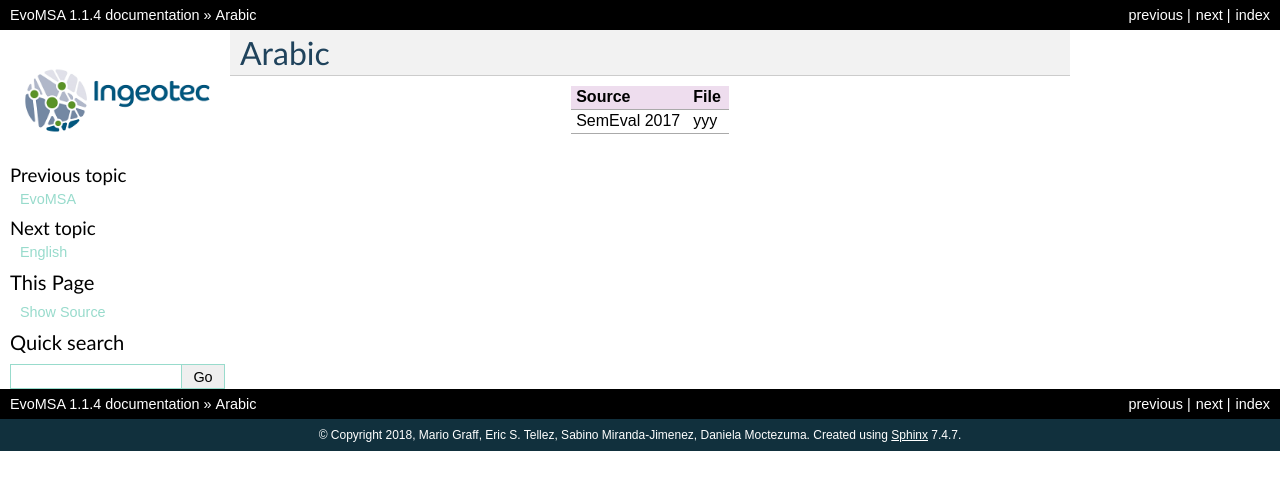
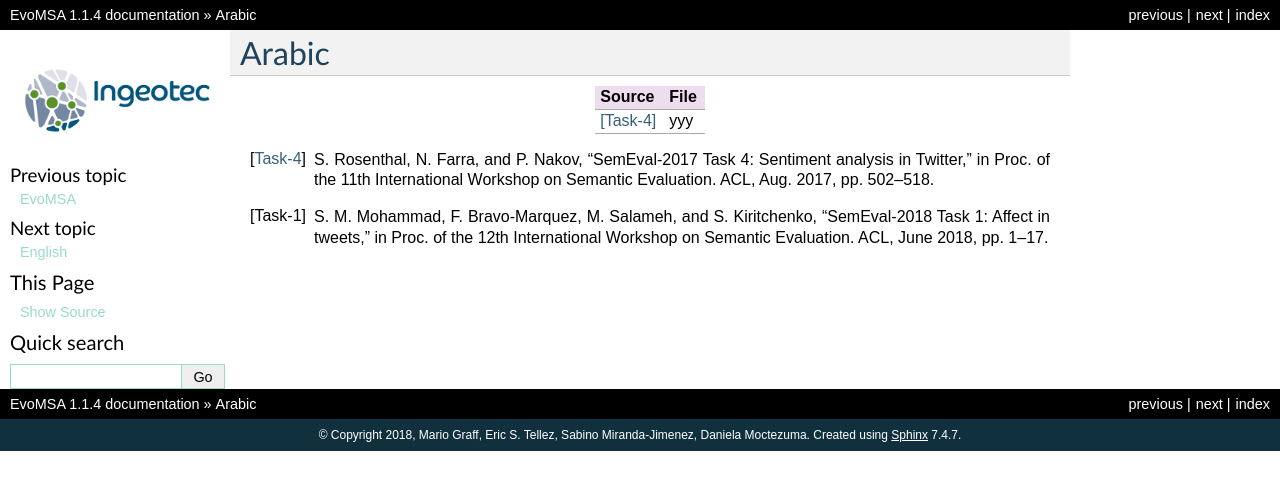
Before and after one commit to INGEOTEC/EvoMSA, a Sphinx documentation site: the page built from docs/source/arabic.rst, in a window 1280 px wide. Shown: the top 490 px of the page. Built offline with Sphinx 7.4.7, drawn with Linux system fonts in a browser that asks for light colours.

Commit message:
Docs (5)

```diff
--- a/docs/source/arabic.rst
+++ b/docs/source/arabic.rst
@@ -3,8 +3,19 @@
 Arabic
 ===========================
 
-+-------------+---------------+
-| Source      | File          |
-+=============+===============+
-| SemEval 2017| yyy           |
-+-------------+---------------+
++------------------------+---------------+
+| Source                 | File          |
++========================+===============+
+| [Task-4]_              | yyy           |
++------------------------+---------------+
+
+
+.. [Task-4] S. Rosenthal, N. Farra, and P. Nakov, "SemEval-2017 Task
+	    4: Sentiment analysis in Twitter," in Proc. of the 11th
+	    International Workshop on Semantic Evaluation. ACL,
+	    Aug. 2017, pp. 502–518.
+
+.. [Task-1] S. M. Mohammad, F. Bravo-Marquez, M. Salameh,
+	    and S. Kiritchenko, "SemEval-2018 Task 1: Affect in
+	    tweets," in Proc. of the 12th International Workshop on
+	    Semantic Evaluation. ACL, June 2018, pp. 1–17.
--- a/docs/source/index.rst
+++ b/docs/source/index.rst
@@ -135,7 +135,6 @@ Besides the default text model (i.e.,
 for Arabic, English and Spanish languages that can be selected with a
 flag in the constructor, these are:
 
-
 * :ref:`emospace`.
 * :ref:`th`.
 * :ref:`ha`.
```
